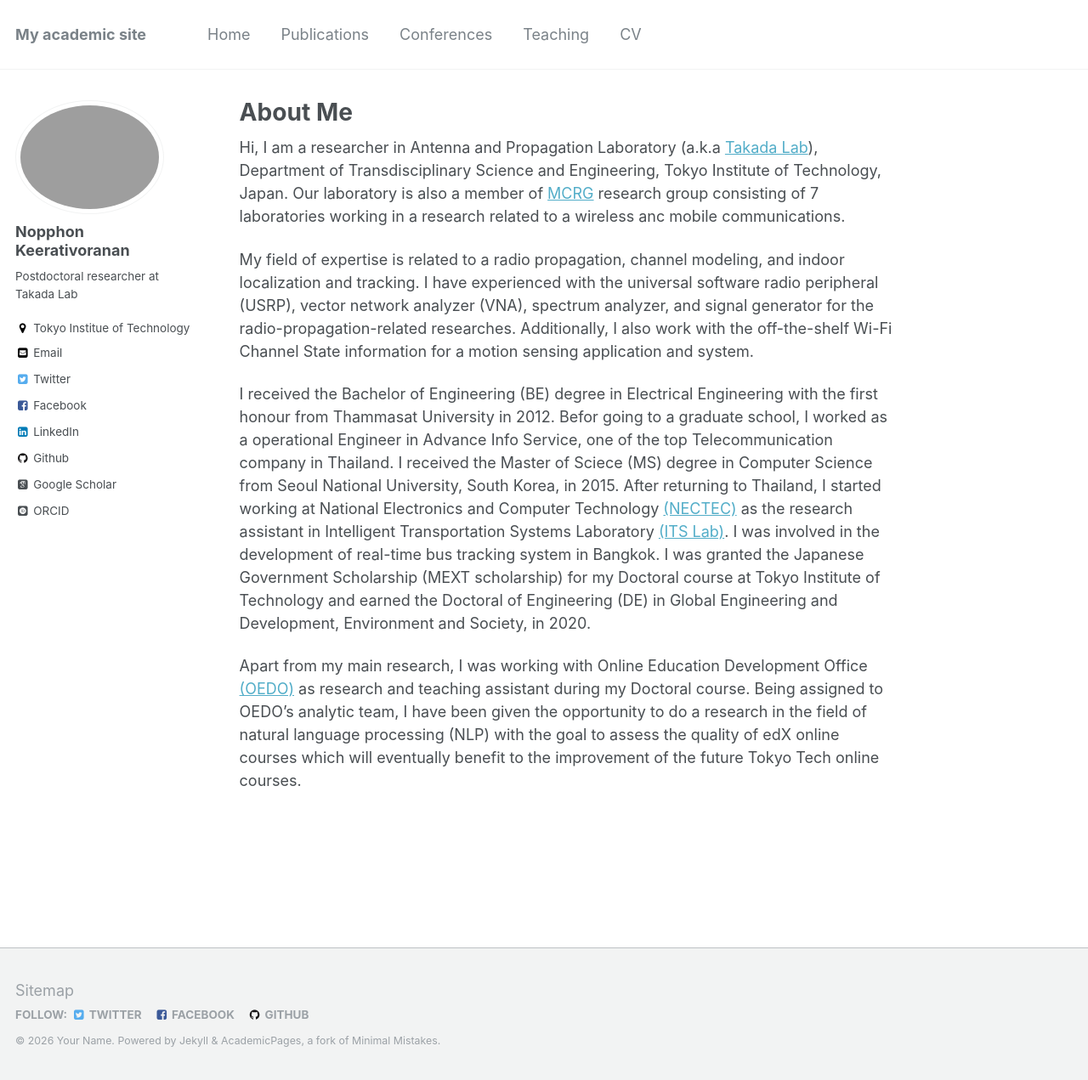
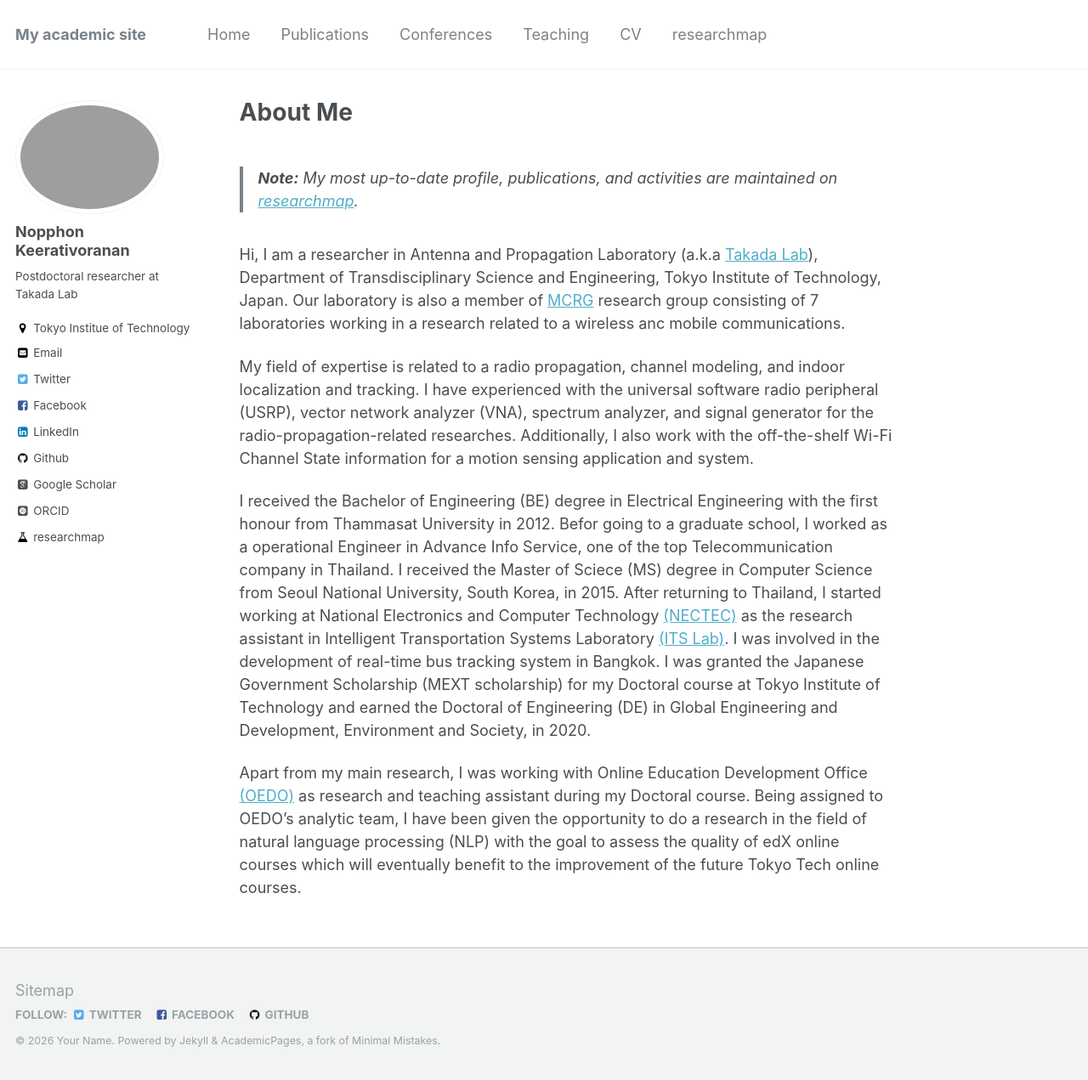
Before and after one commit to KeNopphon/KeNopphon.github.io, a Jekyll site: the page built from _pages/about.md, in a window 1280 px wide and 1271 px high. Shown: the whole window at 85% size. Built offline with Jekyll 4.4.1, drawn with Linux system fonts in a browser that asks for light colours; some web fonts are replaced.

Commit message:
Link site to researchmap profile
Add researchmap to the sidebar, top navigation, and a note on the home page.

Co-Authored-By: Claude Opus 5.5 <noreply@anthropic.com>
Claude-Session: https://claude.ai/code/session_01YVTH3ktg4o6Kv5c9muR7qB

```diff
--- a/_config.yml
+++ b/_config.yml
@@ -101,6 +101,7 @@ author:
   lastfm           :
   linkedin         : "nopphon-keerativoranan-282b99116"
   orcid            : "https://orcid.org/0000-0003-2843-5869"
+  researchmap      : "https://researchmap.jp/nopphon_ke"
   pinterest        :
   soundcloud       :
   stackoverflow    : # http://stackoverflow.com/users/123456/username
--- a/_data/navigation.yml
+++ b/_data/navigation.yml
@@ -22,5 +22,8 @@ main:
   - title: "CV"
     url: /cv/
 
+  - title: "researchmap"
+    url: https://researchmap.jp/nopphon_ke
+
   # - title: "Guide"
   #   url: /markdown/
--- a/_includes/author-profile.html
+++ b/_includes/author-profile.html
@@ -106,6 +106,9 @@
       {% if author.orcid %}
         <li><a href="{{ author.orcid }}"><i class="ai ai-orcid-square ai-fw"></i> ORCID</a></li>
       {% endif %}
+      {% if author.researchmap %}
+        <li><a href="{{ author.researchmap }}"><i class="fa fa-fw fa-flask" aria-hidden="true"></i> researchmap</a></li>
+      {% endif %}
       {% if author.wikipedia %}
         <li><a href="https://en.wikipedia.org/wiki/User:{{ author.wikipedia }}"><i class="fa fa-fw fa-chain" aria-hidden="true"></i> Wikipedia</a></li>
       {% endif %}
--- a/_pages/about.md
+++ b/_pages/about.md
@@ -7,6 +7,8 @@ redirect_from:
   - /about/
   - /about.html
 ---
+> **Note:** My most up-to-date profile, publications, and activities are maintained on [researchmap](https://researchmap.jp/nopphon_ke).
+
 Hi, I am a researcher in Antenna and Propagation Laboratory (a.k.a [Takada Lab](http://www.ap.ide.titech.ac.jp/)), Department of Transdisciplinary Science and Engineering, Tokyo Institute of Technology, Japan. Our laboratory is also a member of [MCRG](http://www.mcrg.ee.titech.ac.jp/) research group consisting of 7 laboratories working in a research related to a wireless anc mobile communications.
 
 My field of expertise is related to a radio propagation, channel modeling, and indoor localization and tracking. I have experienced with the universal software radio peripheral (USRP), vector network analyzer (VNA), spectrum analyzer, and signal generator for the radio-propagation-related researches. Additionally, I also work with the off-the-shelf Wi-Fi Channel State information for a motion sensing application and system.
```
